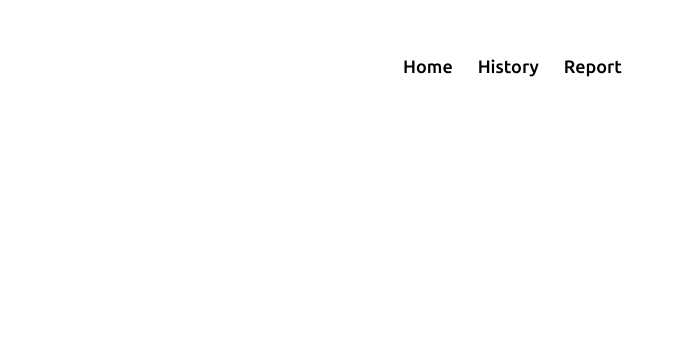
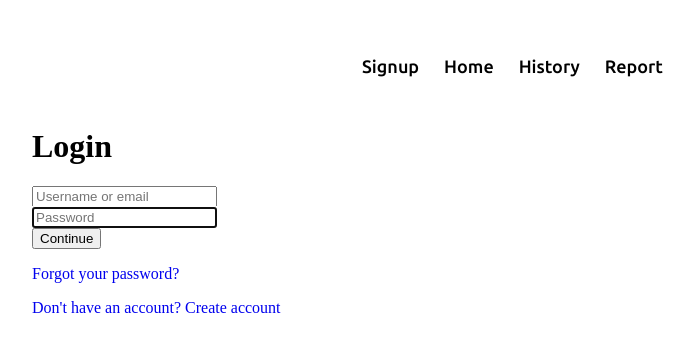
Before and after one commit to tantran2802/librarymanagement-frontend, a React (Create React App) app in the folder librarymanagement/: page / in a window 1280 px wide. Before the commit this address had no page. Shown: the top 352 px of the page, without its empty margins (288-982 px from the left). Built offline with nearby package versions, Linux system fonts and the light colour scheme.

Commit message:
update render books

```diff
--- a/librarymanagement/src/App.js
+++ b/librarymanagement/src/App.js
@@ -4,10 +4,12 @@ import History from './components/history/History'
 import Home from './components/home/Home';
 import Layout from './components/navigation/layou';
 import Report from './components/report/Report';
+import Signing from './components/sign/Signing';
 function App() {
   return (
     <Layout>
       <Routes>
+        <Route path='/' element={<Signing />}></Route>
         <Route path='/home' element={<Home />}></Route>
         <Route path='/history' element={<History />}></Route>
         <Route path='/report'element={<Report />}></Route>
--- a/librarymanagement/src/components/history/History.js
+++ b/librarymanagement/src/components/history/History.js
@@ -1,9 +1,29 @@
-
+import {useState, useEffect} from 'react'
 function History() {
-
+   const [books, setBooks] = useState([]);
+   useEffect(() => {
+    function getHttp(){
+        fetch('http://localhost:8080/auth/books',{
+            method: 'get'
+        })
+        .then(res => res.json())
+        .then(data => setBooks(data))
+        .catch(err => console.log(err))
+    }
+    getHttp();
+   }, []);
     return (
-        <div className='container'>
-        This is History
+        <div>
+            {books ? books.map((book,index) => {
+                return (
+                    <div key={book.id}>
+                        <h1>{index + 1}. {book.name}</h1>
+                        <img style={{height: "500px", width: "400px"}} src={book.bookImage}></img>
+                        <p>{book.contentSummary}</p>
+                    </div>
+                );
+            })
+            : "loading..."}
         </div>
        );
 }
--- a/librarymanagement/src/components/home/Home.js
+++ b/librarymanagement/src/components/home/Home.js
@@ -6,8 +6,8 @@ function Home() {
             fetch('http://localhost:8080/auth/authors', {
                 method: 'get'
             })
-                .then(async res => await res.json())
-                .then(async data => setData(data))
+                .then(res => res.json())
+                .then(data => setData(data))
                 .catch(err => console.log(err))
         }
         getDataFromFetchingHttp();
--- a/librarymanagement/src/components/navigation/navigation.js
+++ b/librarymanagement/src/components/navigation/navigation.js
@@ -7,6 +7,7 @@ function Navi() {
             <nav className="navbar">
                 <div className="max-width">
                     <ul className="menu">
+                        <li><Link className='hyperlink' to='/' >Signup</Link></li>
                         <li><Link className='hyperlink' to='/home' >Home</Link></li>
                         <li><Link className='hyperlink' to='/history'>History</Link></li>
                         <li><Link className='hyperlink' to='/report'>Report</Link></li>
--- /dev/null
+++ b/librarymanagement/src/components/sign/Signing.js
@@ -0,0 +1,26 @@
+import { Link } from "react-router-dom"
+export default function Sign(){
+    return(
+        <div>
+            <form className="form" id="login">
+            <h1 className="form__title">Login</h1>
+            <div className="form__message form__message--error"></div>
+            <div className="form__input-group">
+                <input type="text" className="form__input" id="usrname" autoFocus placeholder="Username or email"></input>
+                <div className="form__input-error-message"></div>
+            </div>
+            <div className="form__input-group">
+                <input type="password" className="form__input" id="password" autoFocus placeholder="Password"></input>
+                <div className="form__input-error-message"></div>
+            </div>
+            <button className="form__button" type="submit">Continue</button>
+            <p className="form__text">
+                <Link to="#" className="form__link">Forgot your password?</Link>
+            </p>
+            <p className="form__text">
+                <Link className="form__link" id="linkCreateAccount">Don't have an account? Create account</Link>
+            </p>
+        </form>
+        </div>
+    )
+}
```
